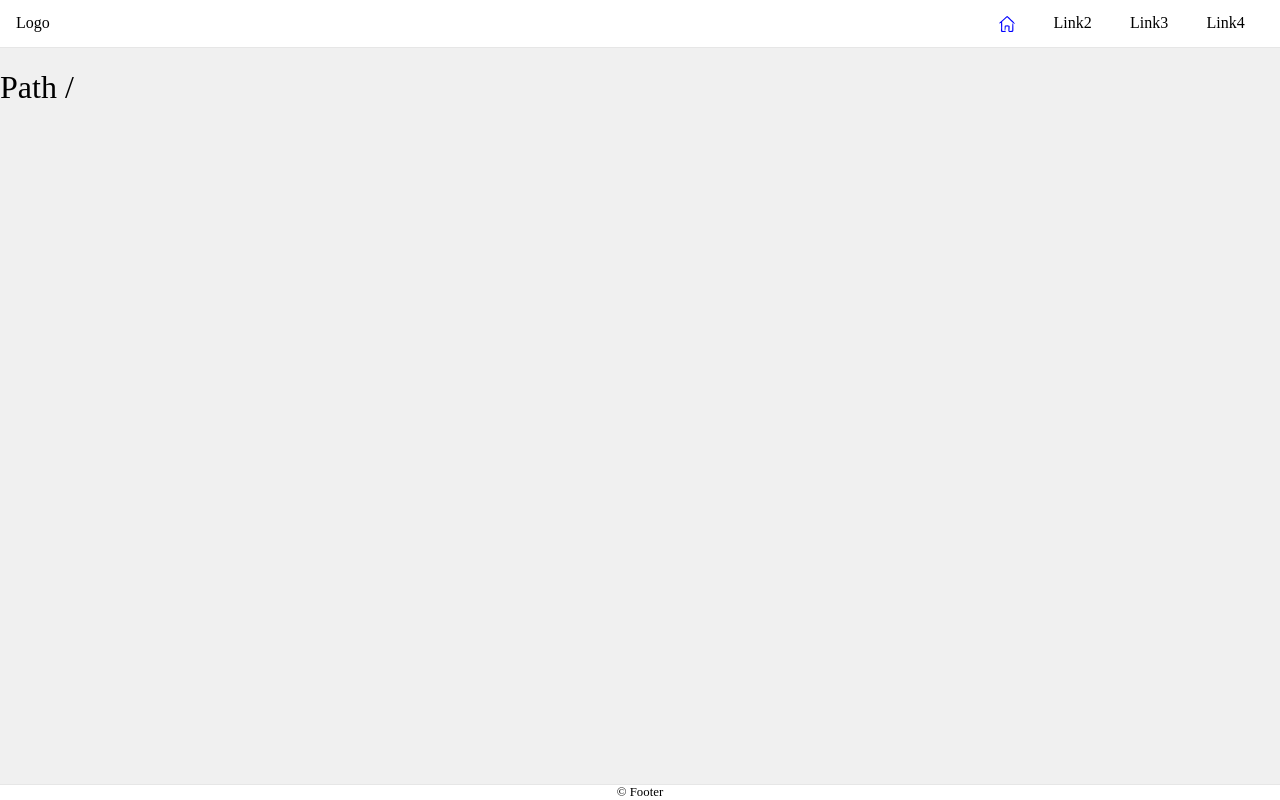
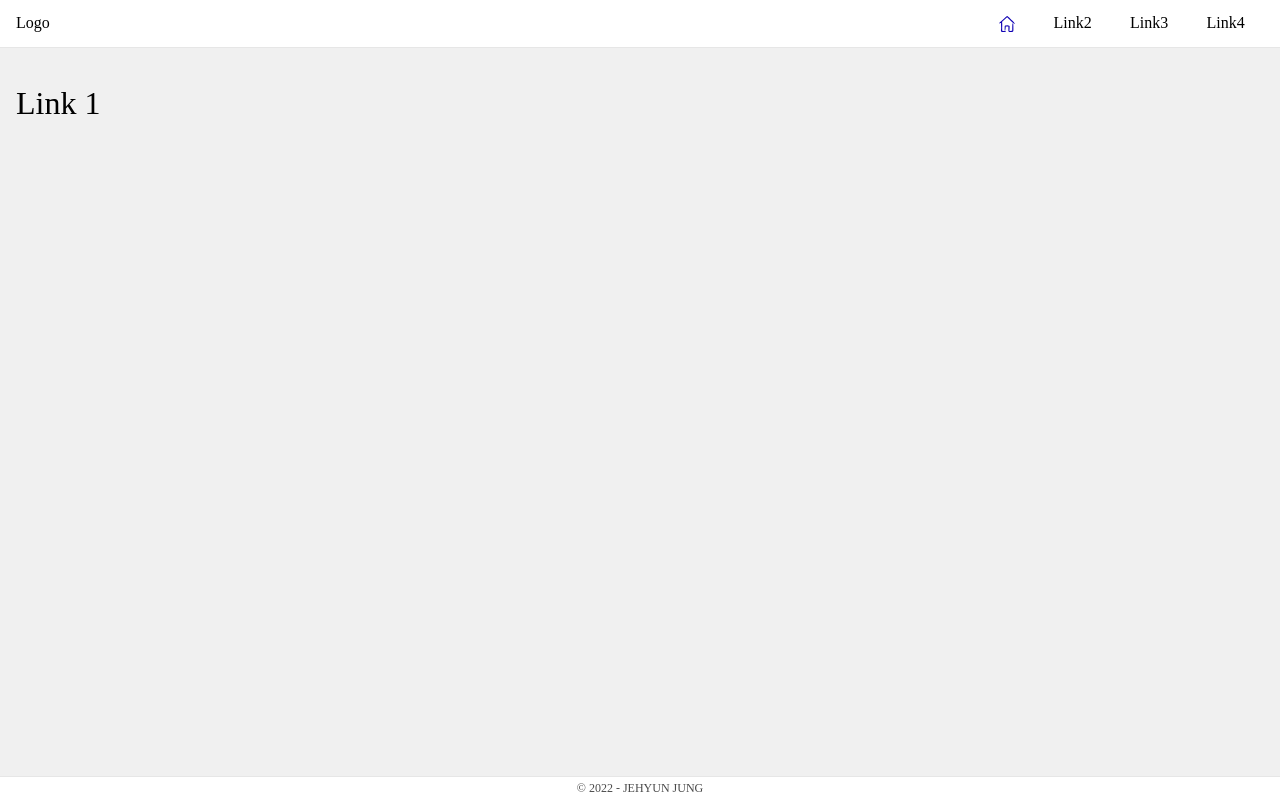
Before and after one commit to congmul/react-advanced, a React (Create React App) app: page / in a window 1280 px wide. Built offline with nearby package versions, Linux system fonts and the light colour scheme.

Commit message:
Complete basic layout

```diff
--- a/public/index.html
+++ b/public/index.html
@@ -24,7 +24,7 @@
       work correctly both with client-side routing and a non-root public URL.
       Learn how to configure a non-root public URL by running `npm run build`.
     -->
-    <title>React App</title>
+    <title>React StarterKit</title>
   </head>
   <body>
     <noscript>You need to enable JavaScript to run this app.</noscript>
--- a/src/App.tsx
+++ b/src/App.tsx
@@ -6,8 +6,10 @@ function App():JSX.Element {
   return (
   <Routes>
     <Route path="/" element={<Layout />}>
-      <Route path="/" element={<h1>Path /</h1>}/>
-      <Route path="/test" element={<h1>Path /test</h1>}/>
+      <Route path="/" element={<h1>Link 1</h1>}/>
+      <Route path="/link2" element={<h1>Link 2</h1>}/>
+      <Route path="/link3" element={<h1>Link 3</h1>}/>
+      <Route path="/link4" element={<h1>Link 4</h1>}/>
     </Route>
   </Routes>
 )}
--- a/src/components/Header/Header.tsx
+++ b/src/components/Header/Header.tsx
@@ -9,13 +9,13 @@ function Header():JSX.Element {
     }
     return(
         <header>
-            <Link to="/" className="logo">
+            <Link to="/" className="logo" data-menu={navMenu[0].name} onClick={onClickNavMenu}>
                 Logo
             </Link>
             <nav>
                 <ul>
                     {navMenu.map((menu, index) =>
-                        <Link key={`${menu.name}-${index}`} to="/" className={selectedNav === menu.name ? "active": ''} data-menu={menu.name} onClick={onClickNavMenu}>
+                        <Link key={`${menu.name}-${index}`} to={`/${menu.link}`} className={selectedNav === menu.name ? "active": ''} data-menu={menu.name} onClick={onClickNavMenu}>
                             <li>
                                 {menu.icon != null ? menu.icon() : menu.name}
                             </li>
--- a/src/components/Header/navMenu.data.tsx
+++ b/src/components/Header/navMenu.data.tsx
@@ -3,16 +3,20 @@ import { ReactComponent as HomeSVG } from '../../assets/img/home-icon.svg';
 export const navMenu = [
     {
         name: "Link1",
-        icon: () => <HomeSVG width="1rem" fill="black" />
+        icon: () => <HomeSVG width="1rem" fill="black" />,
+        link: ''
     },
     {
         name: "Link2",
-        icon: () => "Link2"
+        icon: () => "Link2",
+        link: 'link2'
     },
     {
         name: "Link3",
+        link: 'link3'
     },
     {
         name: "Link4",
+        link: 'link4'
     }
 ];
--- a/src/components/Layout/Layout.tsx
+++ b/src/components/Layout/Layout.tsx
@@ -7,7 +7,7 @@ function Layout():JSX.Element {
         <div className="layout-basic">
             <Header />
             <main><Outlet /></main>
-            <Footer>© Footer</Footer>
+            <Footer>© 2022 - JEHYUN JUNG</Footer>
         </div>
 )}
 
--- a/src/sass/_variables.scss
+++ b/src/sass/_variables.scss
@@ -2,12 +2,16 @@
 * Size
 */
 $header-height: 3rem;
-$footer-height: 1rem;
+$footer-height: 1.5rem;
 
 /**
 * Color
 */
-$color-text-primary: blue;
+$color-text-primary: rgb(15, 0, 180);
+$color-text-light: rgb(75, 75, 75);
+$color-text-heading: rgb(0, 0, 0);
+$color-text-body: rgb(40, 40, 40);
+
 $color-background-default:rgb(240, 240, 240);
 
 $color-border-light: rgb(230, 230, 230);
--- a/src/sass/components/_footer.scss
+++ b/src/sass/components/_footer.scss
@@ -4,6 +4,7 @@ footer{
     justify-content: center;
     align-items: center;
     height: $footer-height;
-    font-size: 0.8rem;
+    font-size: 0.75rem;
+    color: $color-text-light;
     border-top: 1px solid $color-border-light;
 }
--- a/src/sass/components/_layout.scss
+++ b/src/sass/components/_layout.scss
@@ -4,5 +4,6 @@
         overflow-y: auto;
         height: calc(100vh - ($header-height + $footer-height));
         background-color: $color-background-default;
+        padding: 1rem;
     }
 }
```
